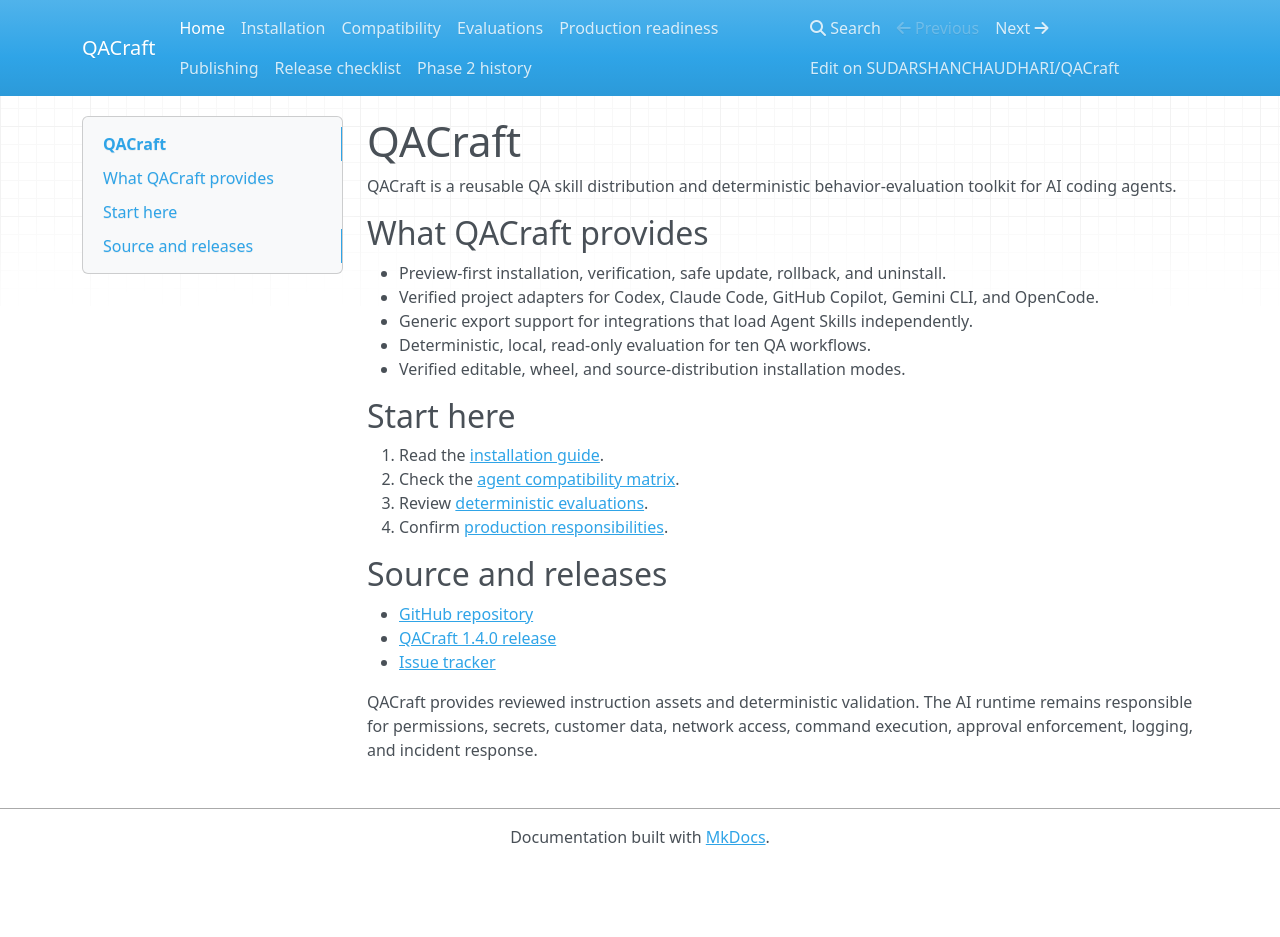
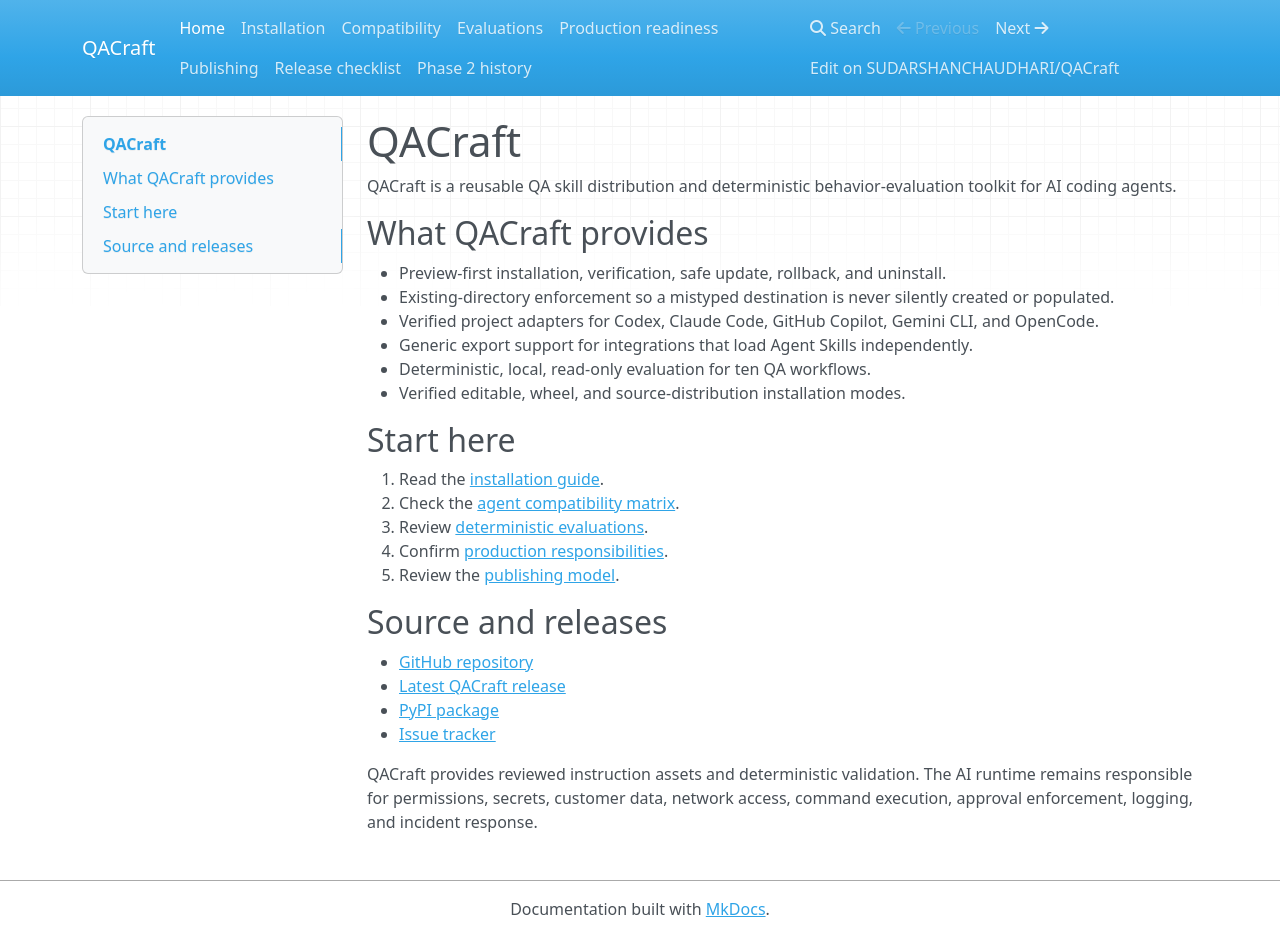
Before and after one commit to SUDARSHANCHAUDHARI/QACraft, an MkDocs documentation site: the page built from docs/index.md, in a window 1280 px wide and 937 px high. Built offline with MkDocs 1.6.1, drawn with Linux system fonts in a browser that asks for light colours; nearby versions of some CDN libraries.

Commit message:
docs: point to latest QACraft release

```diff
--- a/docs/index.md
+++ b/docs/index.md
@@ -5,6 +5,7 @@
 ## What QACraft provides
 
 - Preview-first installation, verification, safe update, rollback, and uninstall.
+- Existing-directory enforcement so a mistyped destination is never silently created or populated.
 - Verified project adapters for Codex, Claude Code, GitHub Copilot, Gemini CLI, and OpenCode.
 - Generic export support for integrations that load Agent Skills independently.
 - Deterministic, local, read-only evaluation for ten QA workflows.
@@ -16,11 +17,13 @@
 2. Check the [agent compatibility matrix](COMPATIBILITY.md).
 3. Review [deterministic evaluations](EVALUATIONS.md).
 4. Confirm [production responsibilities](PRODUCTION_READINESS.md).
+5. Review the [publishing model](PUBLISHING.md).
 
 ## Source and releases
 
 - [GitHub repository](https://github.com/SUDARSHANCHAUDHARI/QACraft)
-- [QACraft 1.4.0 release](https://github.com/SUDARSHANCHAUDHARI/QACraft/releases/tag/v1.4.0)
+- [Latest QACraft release](https://github.com/SUDARSHANCHAUDHARI/QACraft/releases/latest)
+- [PyPI package](https://pypi.org/project/qacraft/)
 - [Issue tracker](https://github.com/SUDARSHANCHAUDHARI/QACraft/issues)
 
 QACraft provides reviewed instruction assets and deterministic validation. The AI runtime remains responsible for permissions, secrets, customer data, network access, command execution, approval enforcement, logging, and incident response.
```
